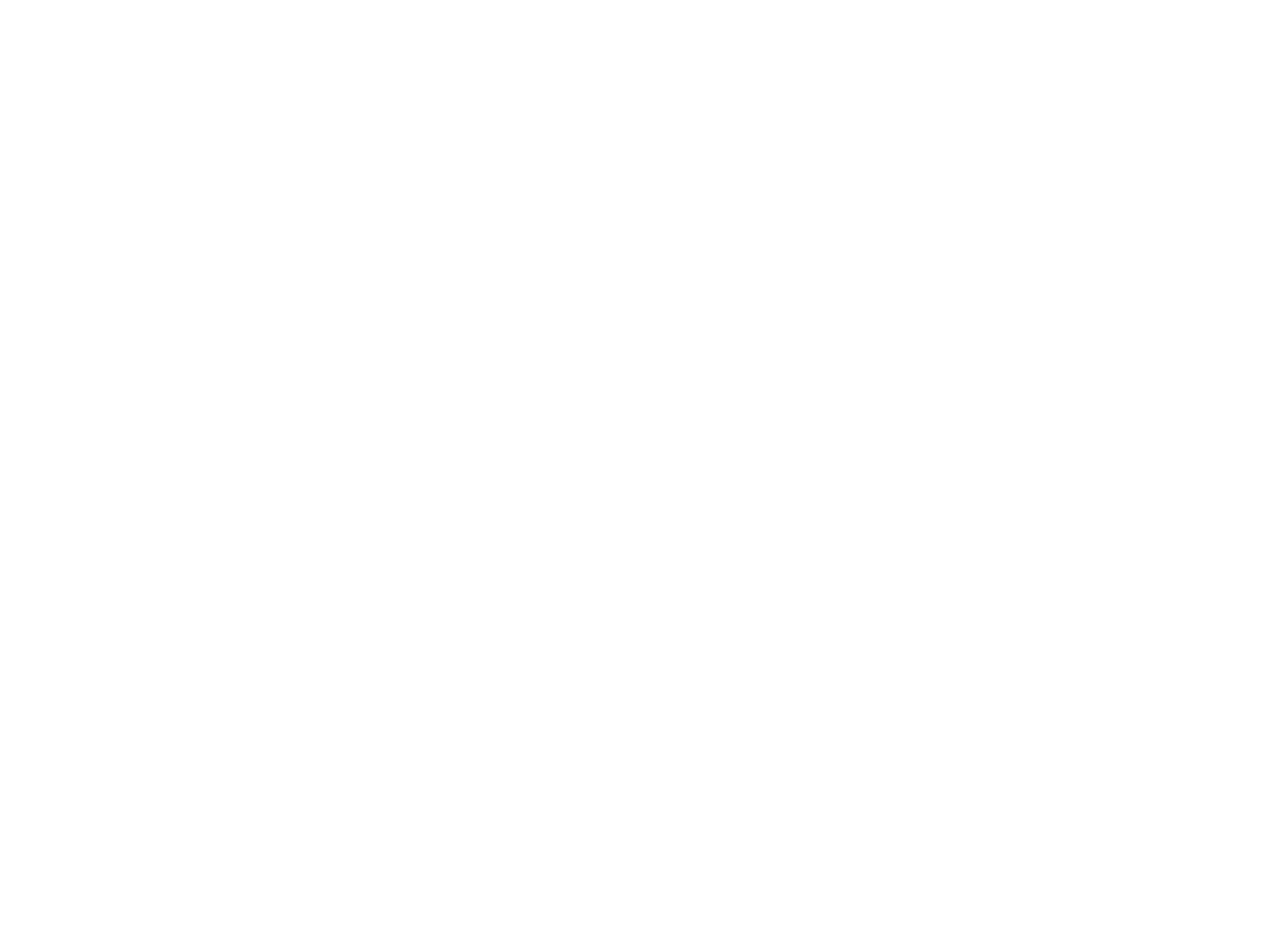
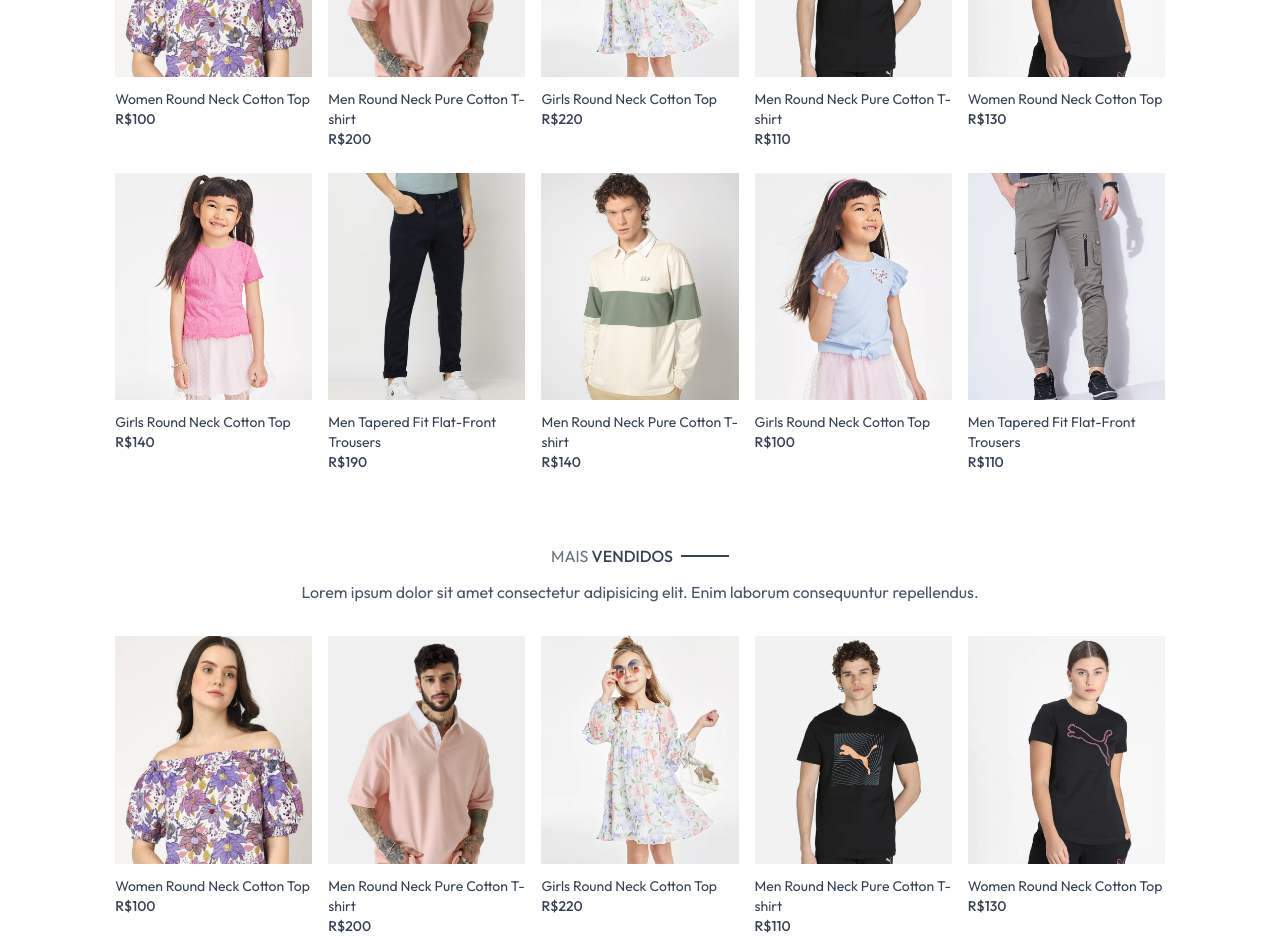
Before and after one commit to nictrierveiler/React-Ecommerce, a React (Vite) app: page / in a window 1280 px wide. Shown: the part 1020-1956 px from the top of the page. Before the commit the page ends 909 px from the top, so only its background shows below. Built offline with nearby package versions, Linux system fonts and the light colour scheme.

Commit message:
Best Seller section and Product DONE

```diff
--- /dev/null
+++ b/src/components/BestSeller.jsx
@@ -0,0 +1,36 @@
+import React, { useEffect, useState, useContext } from 'react'
+import { ShopContext } from '../context/ShopContext';
+import Title from './Title';
+import ProductItem from './ProductItem';
+
+const BestSeller = () => {
+
+    const {products} = useContext(ShopContext);
+    const [bestSeller,setBestSeller] = useState([]);
+
+    useEffect(()=>{
+        const bestProduct = products.filter((item)=>(item.bestseller));
+        setBestSeller(bestProduct.slice(0,5))
+    },[])
+
+  return (
+    <div className='my=10'>
+        <div className='text-center text-3x1 py-8'>
+            <Title text1={'MAIS'} text2={'VENDIDOS'}/>
+            <p className='w-3/4 m-auto text-xs sm:text-sm md:text-base text-gray-600'>
+            Lorem ipsum dolor sit amet consectetur adipisicing elit. Enim laborum consequuntur repellendus.
+            </p>
+        </div>
+    <div className='grid grid-cols-2 sm:grid-cols-3 md:grid-cols-4 lg:grid-cols-5 gap-4 gap-y-6'>
+        {
+            bestSeller.map((item,index)=>
+            <ProductItem key={index} id={item._id} name={item.name} image={item.image} price={item.price}/>
+            )
+        }
+    </div>
+
+    </div>
+  )
+}
+
+export default BestSeller
--- a/src/components/LatestCollection.jsx
+++ b/src/components/LatestCollection.jsx
@@ -1,6 +1,7 @@
 import React, { useContext, useEffect, useState } from 'react'
 import { ShopContext } from '../context/ShopContext'
 import Title from './Title';
+import ProductItem from './ProductItem';
 
 function LatestCollection() {
 
@@ -20,6 +21,14 @@
             </p>
         </div>
 
+        {/* Renderiza Produtos */}
+    <div className='grid grid-cols-2 sm:grid-cols-3 md:grid-cols-4 lg:grid-cols-5 gap-4 gap-y-6'>
+      {
+        latestProducts.map((item,index)=>(
+         <ProductItem key={index} id={item._id} image={item.image} name={item.name} price={item.price} />
+        ))
+      }
+    </div>
 
     </div>
   )
--- a/src/components/Navbar.jsx
+++ b/src/components/Navbar.jsx
@@ -14,7 +14,7 @@
 
   return (
     <div className='flex items-center justify-between py-2 font-medium'>
-      <img src={assets.logo} className='w-24 ml-5' alt='Logo' />
+      <Link to='/'><img src={assets.logo} className='w-24 ml-5' alt='Logo' /></Link>
       <ul className='hidden sm:flex gap-5 text-sm text-gray-700'>
         {links.map(({ to, label }) => (
           <NavLink
--- a/src/components/ProductItem.jsx
+++ b/src/components/ProductItem.jsx
@@ -9,7 +9,7 @@
   return (
     <Link className='text-gray-700 cursor-pointer' to={ `/product/${id}` }>
         <div className='overflow-hidden'>
-            <img className='hover:scale-110 transition ease-in-out' src="{image[0]}" alt="Imagem do Produto" />
+            <img className='hover:scale-110 transition ease-in-out' src={image[0]} alt="Imagem do Produto" />
         </div>
         <p className='pt-3 pb1 text-sm'>{name}</p>
         <p className='text-sm font-medium'>{moeda}{price}</p>
--- a/src/index.css
+++ b/src/index.css
@@ -14,3 +14,10 @@
     font-weight: 400;
     font-style: normal;
   }
+
+  @media (max-width:640px) {
+    a.active {
+        background-color: black;
+        color: white;
+    }
+  }
--- a/src/pages/Home.jsx
+++ b/src/pages/Home.jsx
@@ -1,12 +1,14 @@
 import React from 'react'
 import Hero from '../components/Hero'
 import LatestCollection from '../components/LatestCollection'
+import BestSeller from '../components/BestSeller'
 
 function Home() {
   return (
     <div>
       <Hero />
       <LatestCollection/>
+      <BestSeller/>
     </div>
   )
 }
```
